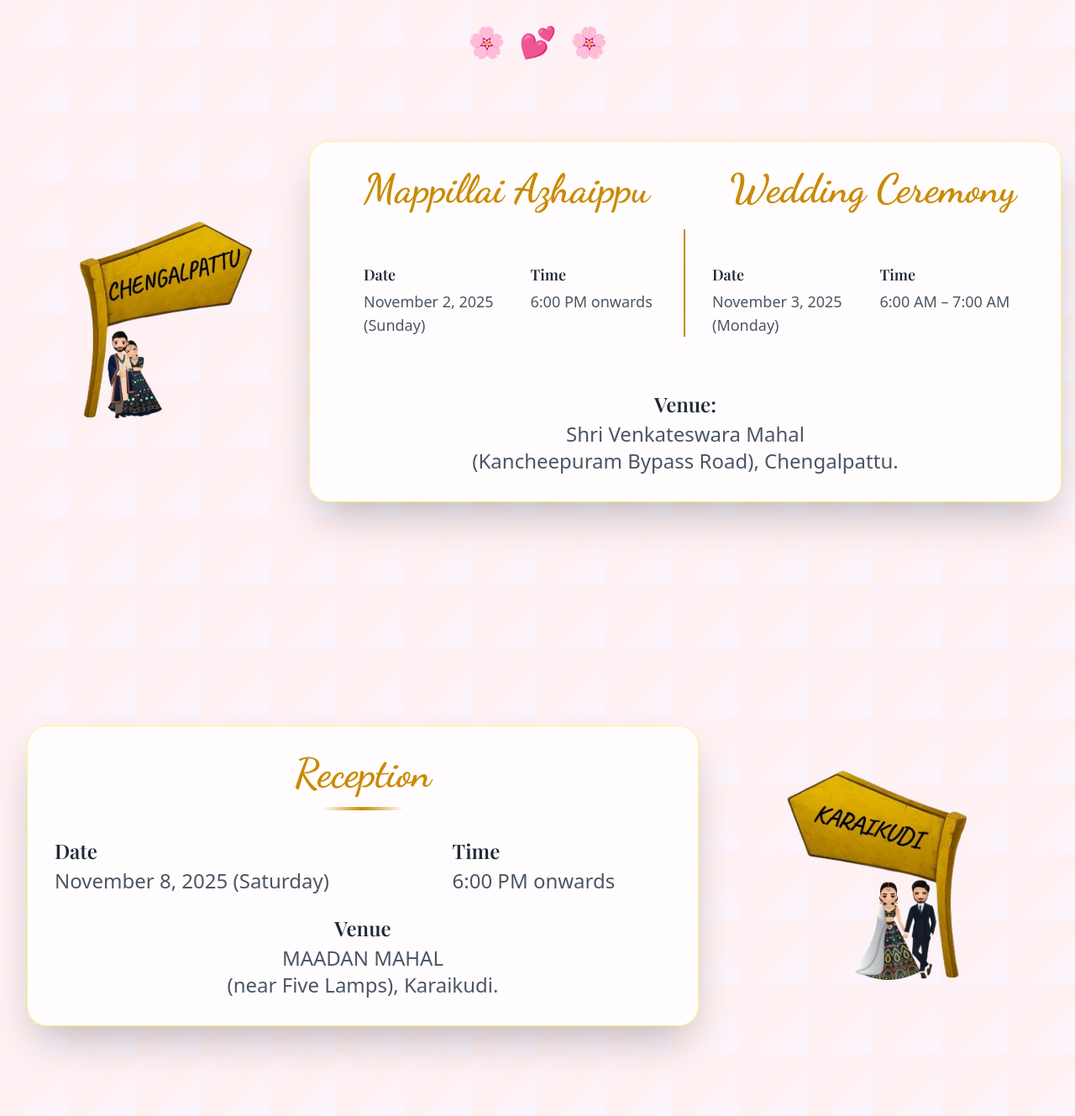
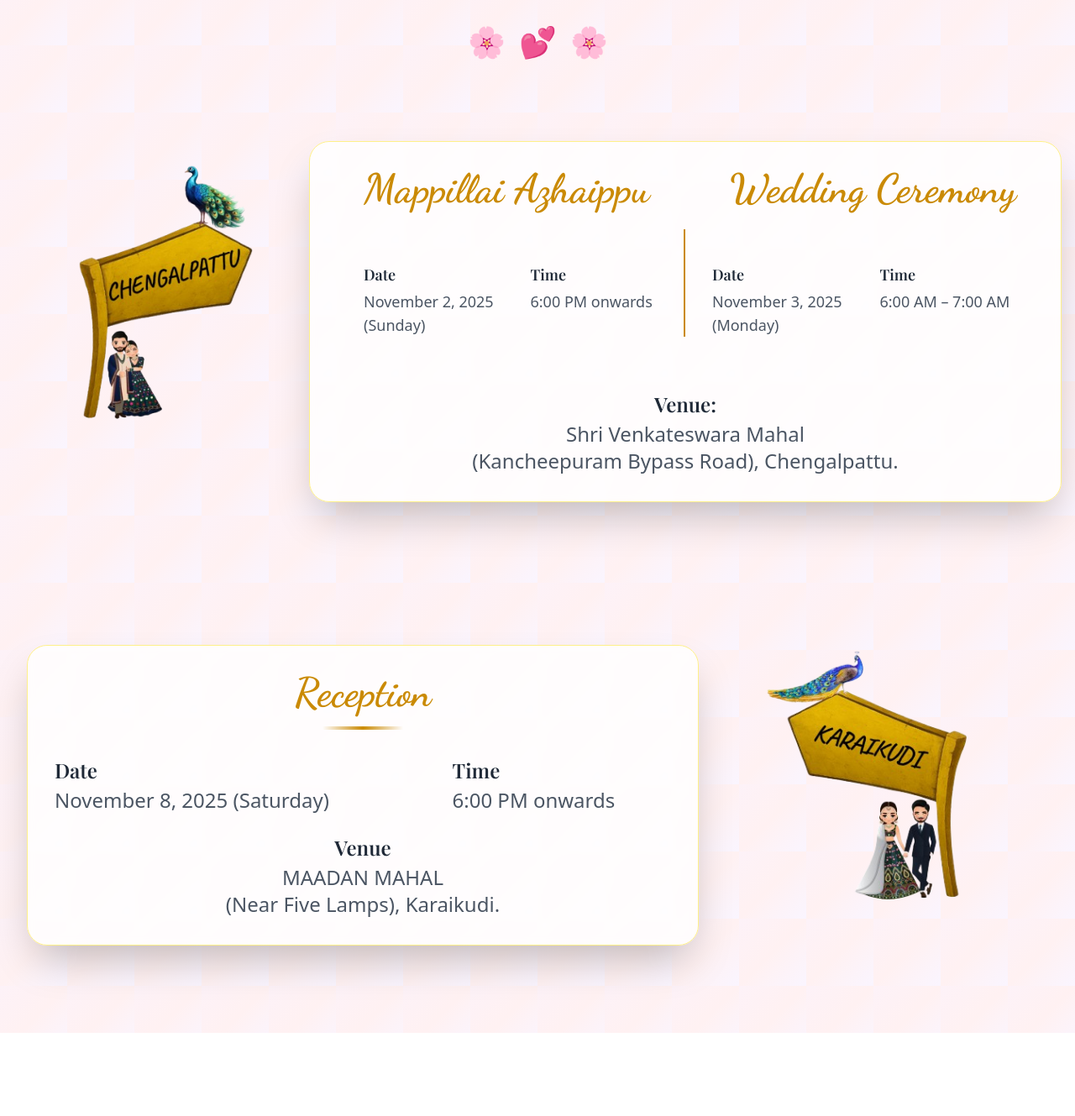
Before and after one commit to Dhanush20040529/wedding, a plain HTML site: page index.html in a window 1280 px wide. Shown: the part 826-2155 px from the top of the page at 84% size. After the commit the page ends 2056 px from the top, so only its background shows below. Drawn offline with nearby package versions, Linux system fonts and the light colour scheme; a web font is replaced by a local one.

Commit message:
updated file

```diff
--- a/index.html
+++ b/index.html
@@ -107,9 +107,12 @@
     <div id="mappillai" class="page">
         <div class="container mx-auto px-4 py-8 flex flex-row items-center max-w-screen justify-evenly">
             <div class="max-sm:hidden">
-                <img src="img/1-removebg-preview.png" alt="img" width="400" height="400">
+                <img src="img/1-removebg-preview (1).png" alt="img" width="400" height="400">
             </div>
-            <div class="bg-white/80 backdrop-blur-sm rounded-3xl p-8 shadow-2xl border border-yellow-200 flex flex-col items-center max-w-4xl">
+            <div class="bg-white/80 backdrop-blur-sm rounded-3xl p-8 shadow-2xl border border-yellow-200 flex flex-col items-center max-w-4xl relative">
+                <div class="board hidden max-sm:block w-32 h-10 text-center place-content-center bg-red-400 absolute top-8 -left-5 -rotate-45 z-index-3 -skew-x-1">
+                    <h1>Chengalpattu</h1>
+                </div>
                 <div class="grid md:grid-cols-2">
                     <div class="space-y-6  w-50% ml-8 max-sm:ml-auto">
                          <h1 class="script-font text-5xl font-bold text-yellow-600 mb-4 max-sm:text-center ">Mappillai Azhaippu</h1>
@@ -156,8 +159,8 @@
 
 
     <!-- Reception Page -->
-    <div id="reception" class="page mt-16">
-        <div class="container mx-auto px-4 py-8  flex flex-row items-center justify-evenly max-w-screen">
+    <div id="reception" class="page ">
+        <div class="container mx-auto px-4  flex flex-row items-center justify-evenly max-w-screen">
 
             <div class="bg-white/80 backdrop-blur-sm rounded-3xl p-8 shadow-2xl border border-yellow-200 max-w-4xl">
                 <div class="text-center mb-8">
@@ -182,7 +185,7 @@
                             <h4 class="elegant-font font-semibold text-gray-800 mb-1 ">Venue</h4>
                             <p class="text-gray-600">
                                 MAADAN MAHAL<br>
-                                (near Five Lamps), Karaikudi.
+                                (Near Five Lamps), Karaikudi.
                             </p>
                         </div>
                     </div>
@@ -197,7 +200,7 @@
                 </div>
             </div>
              <div class="max-sm:hidden">
-                <img src="img/2-removebg-preview.png" alt="img" width="400" height="400">
+                <img src="img/2-removebg-preview (1).png" alt="img" width="400" height="400">
             </div>
         </div>
     </div>
```
Also changed, not shown: img/1-removebg-preview (1).png (added), img/2-removebg-preview (1).png (added).
